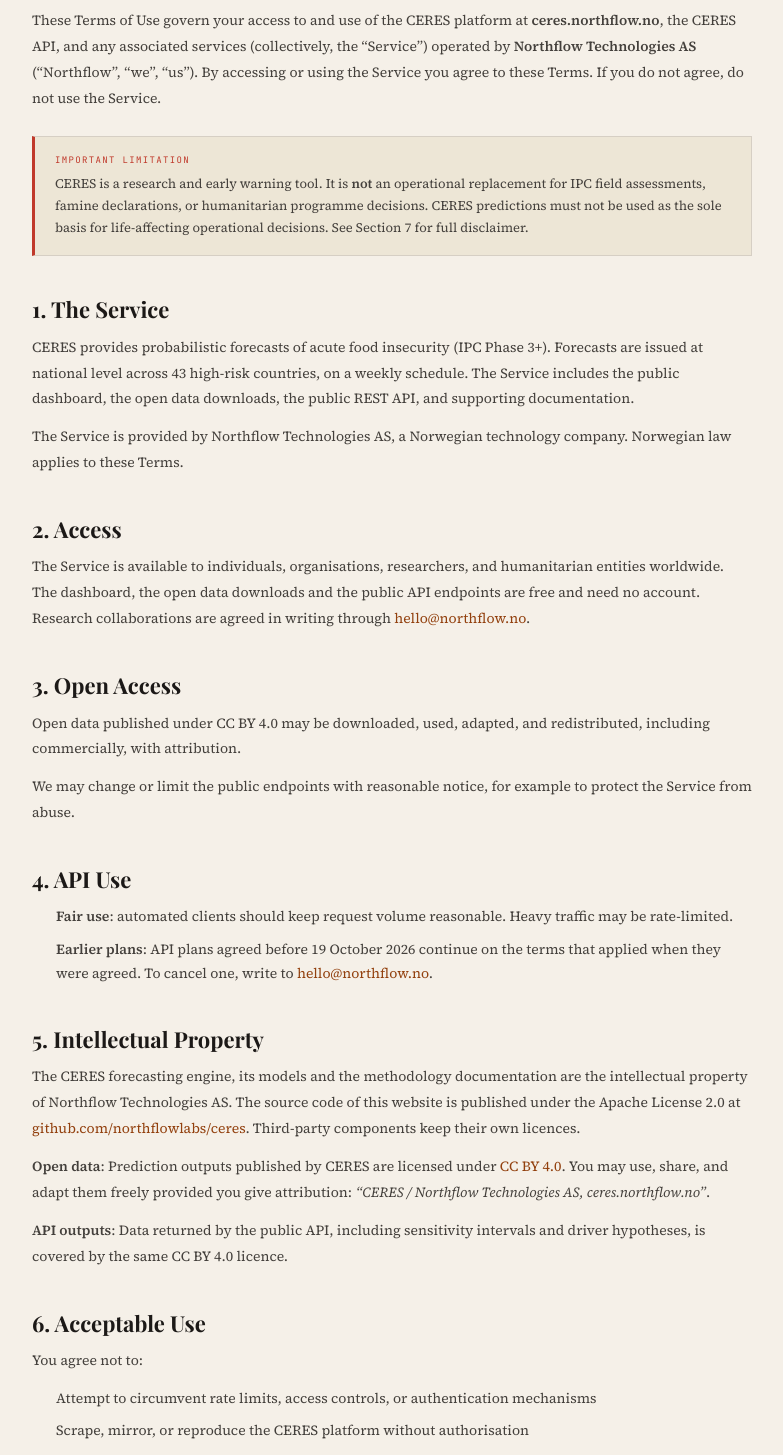
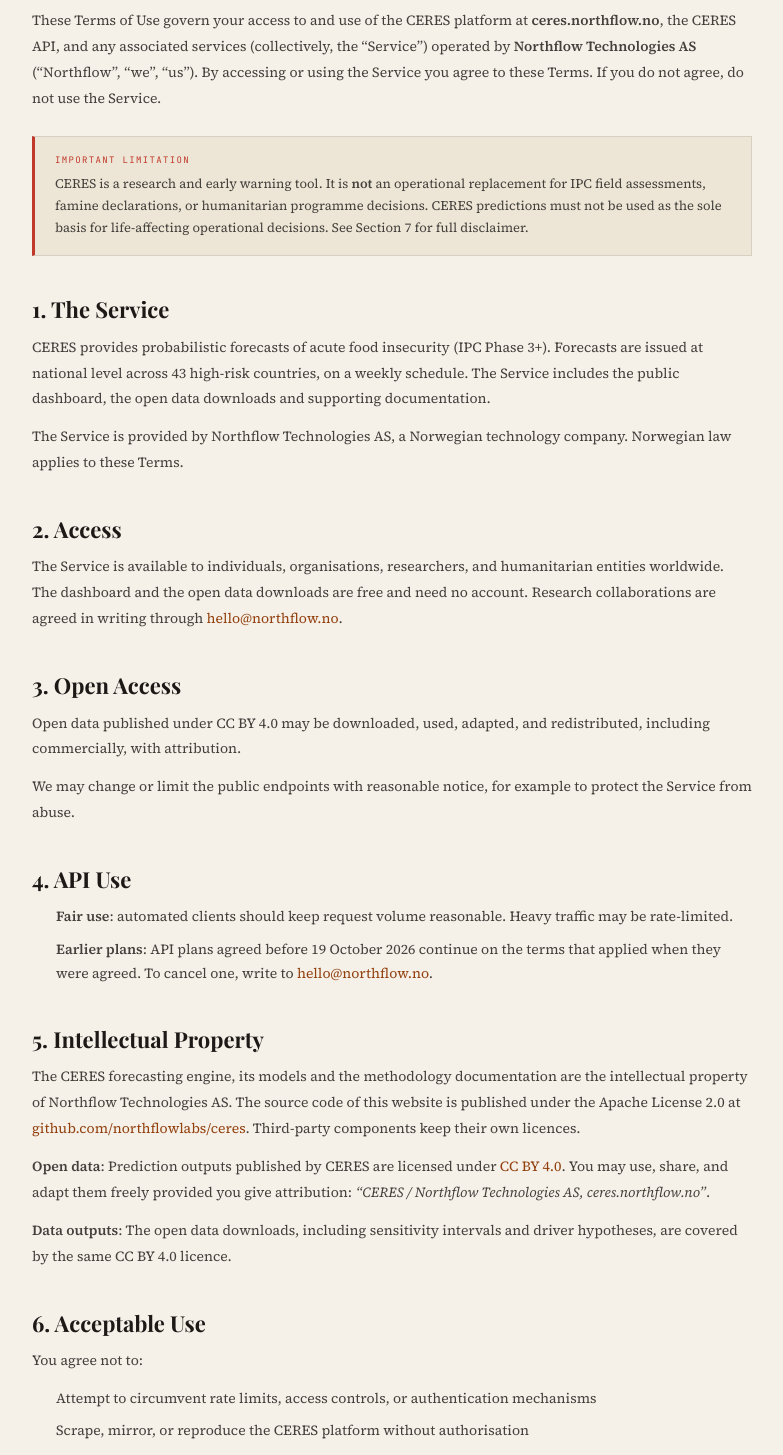
Before and after one commit to northflowlabs/ceres, a Next.js app: page /terms in a window 1280 px wide. Shown: the part 321-1776 px from the top of the page, without its empty margins (248-1031 px from the left). Built offline with nearby package versions, Linux system fonts and the light colour scheme.

Commit message:
Send readers to the site's downloads, not to raw API routes
README, the terms and the closed account page no longer point at the API docs
or at its routes for what the site publishes.

```diff
--- a/src/app/account/page.tsx
+++ b/src/app/account/page.tsx
@@ -460,18 +460,6 @@ export default function AccountPage() {
               </div>
             )}
 
-            {/* Quick reference */}
-            <div style={{ background: "white", border: "1px solid var(--border)", padding: "24px 28px", marginBottom: 28 }}>
-              <div style={{ fontFamily: "var(--mono)", fontSize: 9, letterSpacing: "0.14em", textTransform: "uppercase", color: "var(--ink-light)", marginBottom: 14 }}>Quick Reference</div>
-              <div style={{ background: "#1C1917", padding: "16px 20px", fontFamily: "var(--mono)", fontSize: 12, color: "#D4C5A9", lineHeight: 2 }}>
-                <span style={{ color: "#6E7681" }}># Authenticate all requests{"\n"}</span>
-                <span style={{ color: "#9ECBFF" }}>curl </span>
-                <span style={{ color: "#F4A261" }}>https://api.ceres.northflow.no/v1/predictions</span>
-                {" "}<span style={{ color: "#9ECBFF" }}>-H</span>
-                {" "}<span style={{ color: "#F4A261" }}>"X-API-Key: YOUR_KEY"</span>
-              </div>
-            </div>
-
             {/* Watchlist: available to all subscribers */}
             <div style={{ background: "white", border: "1px solid var(--border)", padding: "24px 28px", marginBottom: 28 }}>
               <div style={{ fontFamily: "var(--mono)", fontSize: 9, letterSpacing: "0.14em", textTransform: "uppercase", color: "var(--ink-light)", marginBottom: 4 }}>
@@ -840,7 +828,7 @@ export default function AccountPage() {
                 </button>
               )}
               <a href="/data" style={{ padding: "12px 24px", fontFamily: "var(--mono)", fontSize: 10, letterSpacing: "0.1em", textTransform: "uppercase", background: "transparent", color: "var(--ink)", border: "1px solid var(--border)", textDecoration: "none", display: "inline-block" }}>
-                API Documentation →
+                Open Data →
               </a>
               {(me.tier === "free" || !me.has_api_key) && (
                 <a href="/data" style={{ padding: "12px 24px", fontFamily: "var(--mono)", fontSize: 10, letterSpacing: "0.1em", textTransform: "uppercase", background: "var(--earth)", color: "white", border: "none", textDecoration: "none", display: "inline-block" }}>
--- a/src/app/terms/page.tsx
+++ b/src/app/terms/page.tsx
@@ -44,7 +44,7 @@ export default function TermsPage() {
 
         <h2 style={h2}>1. The Service</h2>
         <p style={p}>
-          CERES provides probabilistic forecasts of acute food insecurity (IPC Phase 3+). Forecasts are issued at national level across 43 high-risk countries, on a weekly schedule. The Service includes the public dashboard, the open data downloads, the public REST API, and supporting documentation.
+          CERES provides probabilistic forecasts of acute food insecurity (IPC Phase 3+). Forecasts are issued at national level across 43 high-risk countries, on a weekly schedule. The Service includes the public dashboard, the open data downloads and supporting documentation.
         </p>
         <p style={p}>
           The Service is provided by Northflow Technologies AS, a Norwegian technology company. Norwegian law applies to these Terms.
@@ -52,7 +52,7 @@ export default function TermsPage() {
 
         <h2 style={h2}>2. Access</h2>
         <p style={p}>
-          The Service is available to individuals, organisations, researchers, and humanitarian entities worldwide. The dashboard, the open data downloads and the public API endpoints are free and need no account. Research collaborations are agreed in writing through <a href="mailto:hello@northflow.no" style={{ color: "var(--earth)" }}>hello@northflow.no</a>.
+          The Service is available to individuals, organisations, researchers, and humanitarian entities worldwide. The dashboard and the open data downloads are free and need no account. Research collaborations are agreed in writing through <a href="mailto:hello@northflow.no" style={{ color: "var(--earth)" }}>hello@northflow.no</a>.
         </p>
 
         <h2 style={h2}>3. Open Access</h2>
@@ -77,7 +77,7 @@ export default function TermsPage() {
           <strong>Open data</strong>: Prediction outputs published by CERES are licensed under <a href="https://creativecommons.org/licenses/by/4.0/" target="_blank" rel="noopener noreferrer" style={{ color: "var(--earth)" }}>CC BY 4.0</a>. You may use, share, and adapt them freely provided you give attribution: <em>&ldquo;CERES / Northflow Technologies AS, ceres.northflow.no&rdquo;</em>.
         </p>
         <p style={p}>
-          <strong>API outputs</strong>: Data returned by the public API, including sensitivity intervals and driver hypotheses, is covered by the same CC BY 4.0 licence.
+          <strong>Data outputs</strong>: The open data downloads, including sensitivity intervals and driver hypotheses, are covered by the same CC BY 4.0 licence.
         </p>
 
         <h2 style={h2}>6. Acceptable Use</h2>
```
Also changed, not shown: 1 other file (tests, documents, lock files or other folders).
